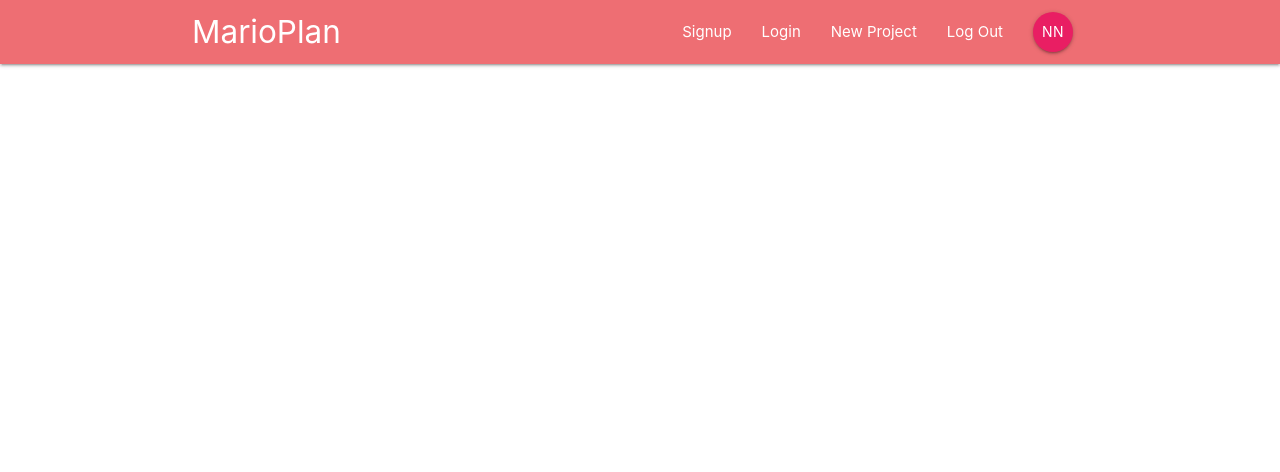
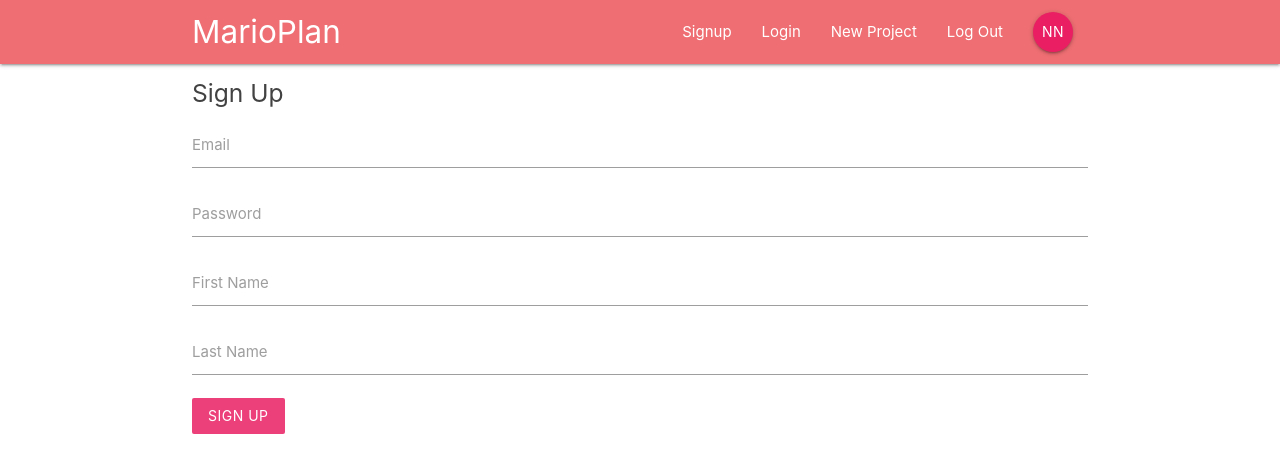
Before and after one commit to vindyelficha/react-redux-app, a React (Create React App) app: page /signup in a window 1280 px wide. Shown: the top 472 px of the page. Built offline with nearby package versions, Linux system fonts and the light colour scheme.

Commit message:
menambahkan component auth (signin dan signup) di sisi frontend

```diff
--- a/public/index.html
+++ b/public/index.html
@@ -44,5 +44,6 @@
       To begin the development, run `npm start` or `yarn start`.
       To create a production bundle, use `npm run build` or `yarn build`.
     -->
+    <script src="https://cdnjs.cloudflare.com/ajax/libs/materialize/1.0.0/js/materialize.min.js"></script>
   </body>
 </html>
--- a/src/App.js
+++ b/src/App.js
@@ -1,8 +1,10 @@
 import React,{Component} from 'react';
 import {BrowserRouter, Route, Switch} from 'react-router-dom';
-import Navbar from './components/layout/Navbar'
-import Dashboard from './components/dashboard/Dashboard'
-import ProjectDetails from './components/projects/ProjectDetails'
+import Navbar from './components/layout/Navbar';
+import Dashboard from './components/dashboard/Dashboard';
+import ProjectDetails from './components/projects/ProjectDetails';
+import SignIn from "./components/auth/SignIn";
+import SignUp from "./components/auth/SignUp";
 
 function App() {
   return (
@@ -13,6 +15,8 @@
           <Route exact path='/' component={Dashboard}/>
           {/* exact biar ngeroute saat bener2 ditype / aja  */}
           <Route path='/project/:id' component={ProjectDetails}/>
+          <Route path='/signin' component={SignIn}/>
+          <Route path='/signup' component={SignUp}/>
         </Switch>
       </div>
     </BrowserRouter>
--- a/src/components/auth/SignIn.js
+++ b/src/components/auth/SignIn.js
@@ -0,0 +1,39 @@
+import React, {Component} from 'react';
+
+class SignIn extends Component{
+    state={
+        email:'',
+        password:''
+    }
+    handleChange = (e) =>{
+        this.setState({
+            [e.target.id] : e.target.value
+        })
+    }
+    handleSubmit = (e) =>{
+        e.preventDefault(); //prevent default action form yaitu submit dan halaman di refresh ketika user klik button atau enter untuk submit
+        console.log(this.state);
+    }
+    render(){
+        return(
+            <div className="container">
+                <form onSubmit={this.handleSubmit} className="white">
+                    <h5 className="grey-text text-darken-3">Sign In</h5>
+                    <div className="input-field">
+                        <label htmlFor="email" >Email</label>
+                        <input type="email" id="email" onChange={this.handleChange} />
+                    </div>
+                    <div className="input-field">
+                        <label htmlFor="password" >Password</label>
+                        <input type="password" id="password" onChange={this.handleChange} />
+                    </div>
+                    <div className="input-field">
+                        <button className="btn pink lighten-1 z-depth-0">Login</button>
+                    </div>
+                </form>
+            </div>
+        )
+    }
+}
+
+export default SignIn;
--- a/src/components/auth/SignUp.js
+++ b/src/components/auth/SignUp.js
@@ -0,0 +1,49 @@
+import React, {Component} from 'react';
+
+class SignUp extends Component{
+    state={
+        email:'',
+        password:'',
+        firstName:'',
+        lastName:''
+    }
+    handleChange = (e) =>{
+        this.setState({
+            [e.target.id] : e.target.value
+        })
+    }
+    handleSubmit = (e) =>{
+        e.preventDefault(); //prevent default action form yaitu submit dan halaman di refresh ketika user klik button atau enter untuk submit
+        console.log(this.state);
+    }
+    render(){
+        return(
+            <div className="container">
+                <form onSubmit={this.handleSubmit} className="white">
+                    <h5 className="grey-text text-darken-3">Sign Up</h5>
+                    <div className="input-field">
+                        <label htmlFor="email" >Email</label>
+                        <input type="email" id="email" onChange={this.handleChange} />
+                    </div>
+                    <div className="input-field">
+                        <label htmlFor="password" >Password</label>
+                        <input type="password" id="password" onChange={this.handleChange} />
+                    </div>
+                    <div className="input-field">
+                        <label htmlFor="firstName" >First Name</label>
+                        <input type="text" id="firstName" onChange={this.handleChange} />
+                    </div>
+                    <div className="input-field">
+                        <label htmlFor="lastName" >Last Name</label>
+                        <input type="text" id="lastName" onChange={this.handleChange} />
+                    </div>
+                    <div className="input-field">
+                        <button className="btn pink lighten-1 z-depth-0">Sign Up</button>
+                    </div>
+                </form>
+            </div>
+        )
+    }
+}
+
+export default SignUp;
```
